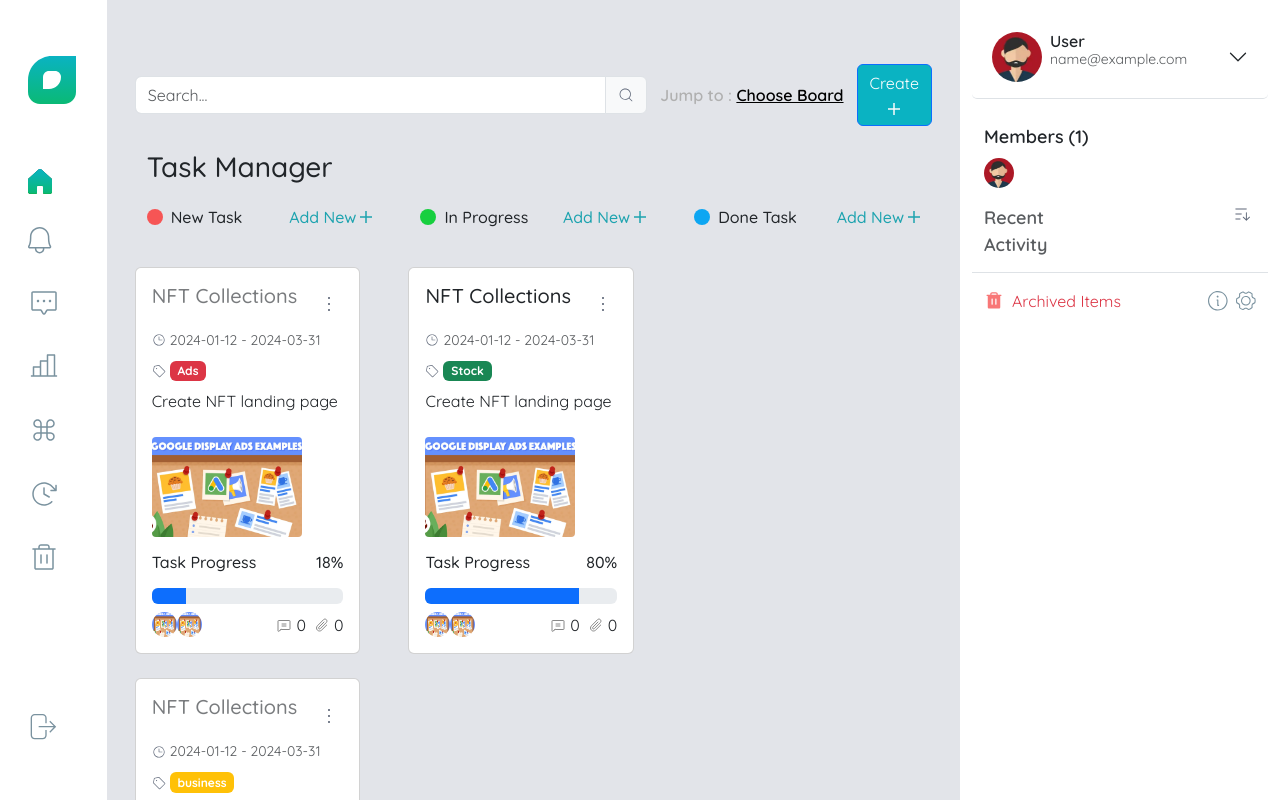
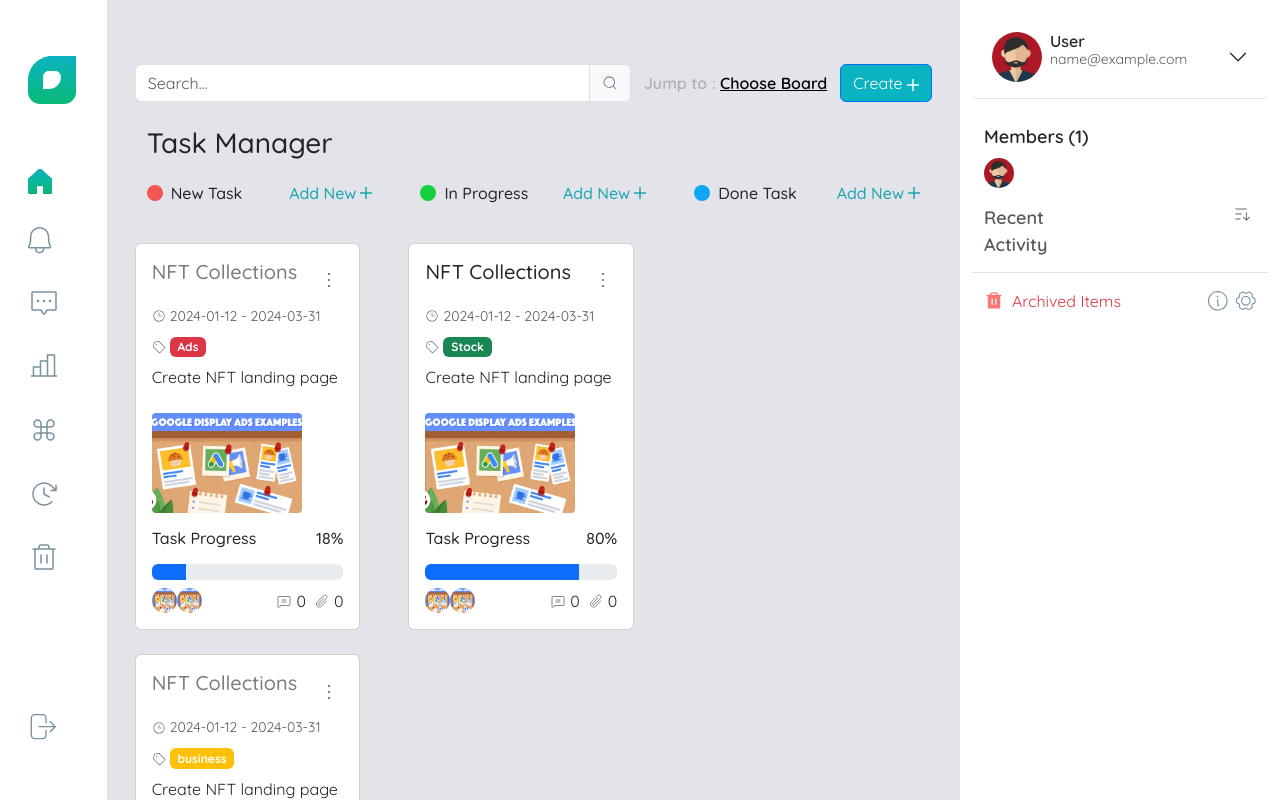
Before and after one commit to taif-k/Taskman-Task.Manager.Dashboard, a React (Vite) app: page / in a window 1280 px wide. Built offline with nearby package versions, Linux system fonts and the light colour scheme; sample sign-in values are in the browser's storage.

Commit message:
bs prefic removed

```diff
--- a/src/components/TaskBoard.jsx
+++ b/src/components/TaskBoard.jsx
@@ -170,7 +170,7 @@ const TaskBoard = () => {
         </Dropdown>
 
         <Dropdown>
-          <Dropdown.Toggle variant="primary" bsPrefix=" ">
+          <Dropdown.Toggle  variant="primary">
             Create <AddIcon color="#fafcfc" />
           </Dropdown.Toggle>
           <Dropdown.Menu>
```
